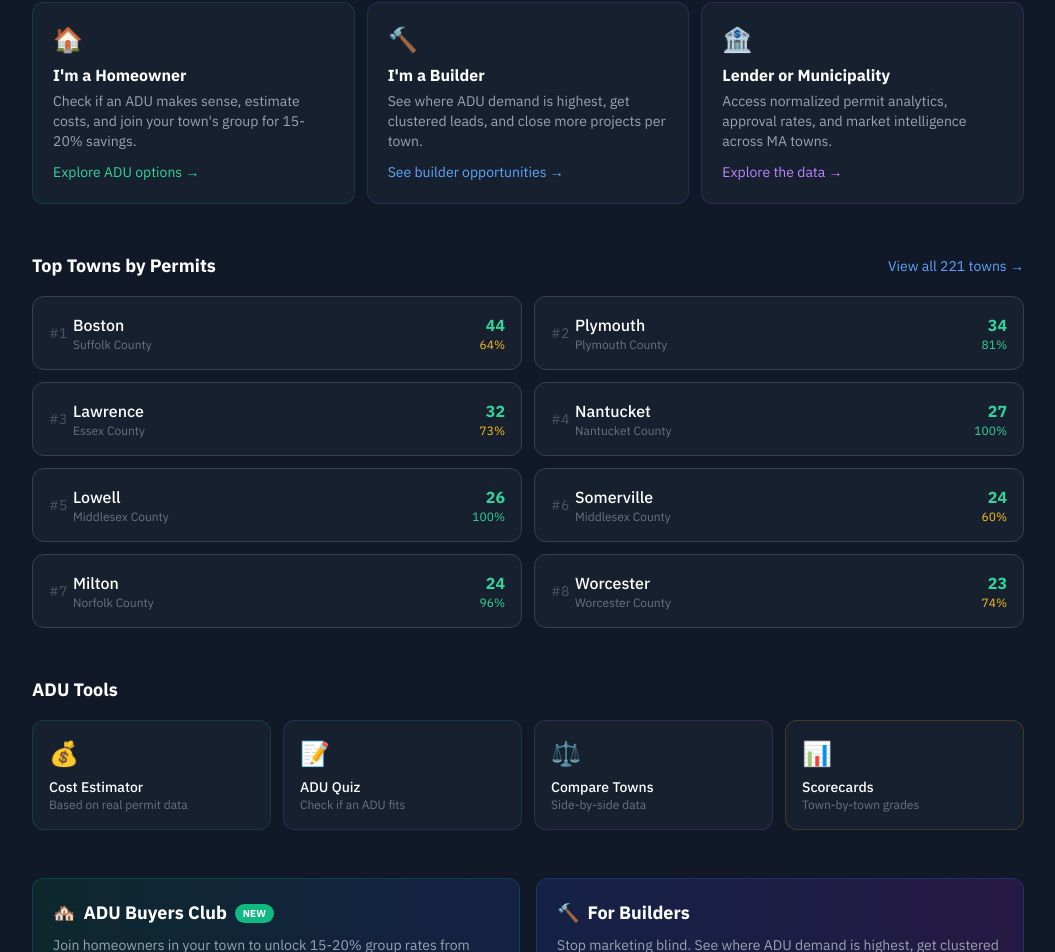
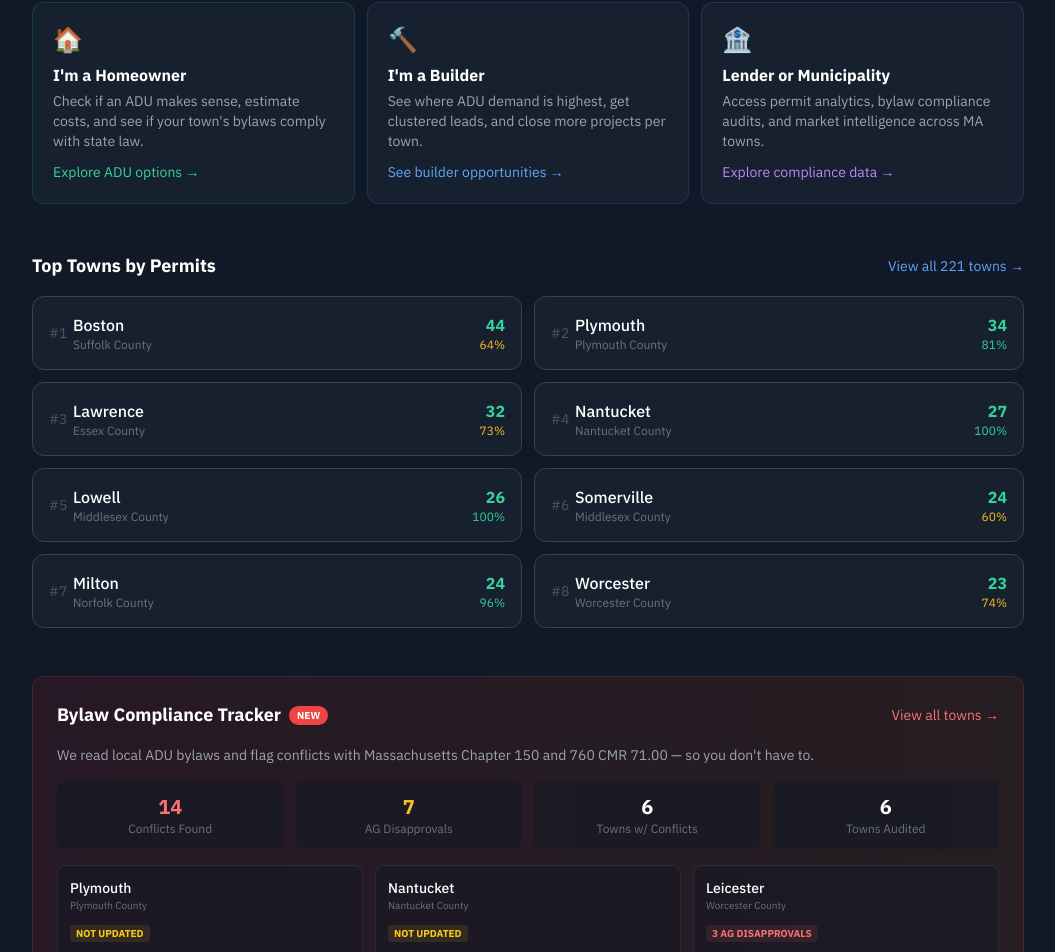
Before and after one commit to atwoodcollects/adupulse, a Next.js app: page / in a window 1280 px wide. Shown: the part 595-1547 px from the top of the page, without its empty margins (112-1167 px from the left). Built offline with nearby package versions, Linux system fonts and the light colour scheme.

Commit message:
feat: add compliance tracker section to homepage

```diff
--- a/src/app/page.tsx
+++ b/src/app/page.tsx
@@ -12,6 +12,19 @@ const TownMap = lazy(() => import('@/components/TownMap'))
 const featuredTowns = townSEOData
   .sort((a, b) => b.approved - a.approved)
   .slice(0, 8)
+
+// Compliance data (hardcoded to match /compliance page — can be moved to shared data file later)
+const complianceData = {
+  totalConflicts: 14,
+  agDisapprovals: 7,
+  townsWithConflicts: 6,
+  townsTracked: 6,
+  towns: [
+    { name: 'Plymouth', county: 'Plymouth', conflicts: 3, reviews: 2, ok: 5, status: 'NOT UPDATED', statusColor: 'text-yellow-400 bg-yellow-400/10' },
+    { name: 'Nantucket', county: 'Nantucket', conflicts: 4, reviews: 1, ok: 2, status: 'NOT UPDATED', statusColor: 'text-yellow-400 bg-yellow-400/10' },
+    { name: 'Leicester', county: 'Worcester', conflicts: 3, reviews: 0, ok: 4, status: '3 AG DISAPPROVALS', statusColor: 'text-red-400 bg-red-400/10' },
+  ]
+}
 
 export default function Home() {
   const { selectedTown, setSelectedTown } = useTown()
@@ -106,7 +119,7 @@ export default function Home() {
               className="bg-gray-800/50 border border-emerald-500/20 rounded-xl p-5 hover:bg-emerald-900/20 transition-colors group min-h-[120px]">
               <div className="text-2xl mb-2">🏠</div>
               <h3 className="text-white font-bold mb-1">I&apos;m a Homeowner</h3>
-              <p className="text-gray-400 text-sm mb-2">Check if an ADU makes sense, estimate costs, and join your town&apos;s group for 15-20% savings.</p>
+              <p className="text-gray-400 text-sm mb-2">Check if an ADU makes sense, estimate costs, and see if your town&apos;s bylaws comply with state law.</p>
               <span className="text-emerald-400 text-sm group-hover:underline">Explore ADU options →</span>
             </Link>
             <Link href="/builders"
@@ -116,12 +129,12 @@ export default function Home() {
               <p className="text-gray-400 text-sm mb-2">See where ADU demand is highest, get clustered leads, and close more projects per town.</p>
               <span className="text-blue-400 text-sm group-hover:underline">See builder opportunities →</span>
             </Link>
-            <Link href="/map"
+            <Link href="/compliance"
               className="bg-gray-800/50 border border-purple-500/20 rounded-xl p-5 hover:bg-purple-900/20 transition-colors group min-h-[120px]">
               <div className="text-2xl mb-2">🏦</div>
               <h3 className="text-white font-bold mb-1">Lender or Municipality</h3>
-              <p className="text-gray-400 text-sm mb-2">Access normalized permit analytics, approval rates, and market intelligence across MA towns.</p>
-              <span className="text-purple-400 text-sm group-hover:underline">Explore the data →</span>
+              <p className="text-gray-400 text-sm mb-2">Access permit analytics, bylaw compliance audits, and market intelligence across MA towns.</p>
+              <span className="text-purple-400 text-sm group-hover:underline">Explore compliance data →</span>
             </Link>
           </div>
         </section>
@@ -187,15 +200,75 @@ export default function Home() {
           </div>
         </section>
 
+        {/* ─── BYLAW COMPLIANCE TRACKER ─── */}
+        <section className="mb-12">
+          <div className="bg-gradient-to-r from-red-900/20 to-amber-900/20 border border-red-500/20 rounded-xl p-5 md:p-6">
+            <div className="flex items-center justify-between mb-4">
+              <div className="flex items-center gap-2">
+                <h2 className="text-lg font-bold text-white">Bylaw Compliance Tracker</h2>
+                <span className="bg-red-500 text-white text-[10px] font-bold px-2 py-0.5 rounded-full">NEW</span>
+              </div>
+              <Link href="/compliance" className="text-red-400 text-sm hover:underline">View all towns →</Link>
+            </div>
+            <p className="text-gray-400 text-sm mb-4">
+              We read local ADU bylaws and flag conflicts with Massachusetts Chapter 150 and 760 CMR 71.00 — so you don&apos;t have to.
+            </p>
+
+            {/* Compliance stats */}
+            <div className="grid grid-cols-2 sm:grid-cols-4 gap-3 mb-4">
+              <div className="bg-gray-900/50 rounded-lg p-3 text-center">
+                <div className="text-xl font-bold text-red-400">{complianceData.totalConflicts}</div>
+                <div className="text-gray-500 text-xs">Conflicts Found</div>
+              </div>
+              <div className="bg-gray-900/50 rounded-lg p-3 text-center">
+                <div className="text-xl font-bold text-amber-400">{complianceData.agDisapprovals}</div>
+                <div className="text-gray-500 text-xs">AG Disapprovals</div>
+              </div>
+              <div className="bg-gray-900/50 rounded-lg p-3 text-center">
+                <div className="text-xl font-bold text-white">{complianceData.townsWithConflicts}</div>
+                <div className="text-gray-500 text-xs">Towns w/ Conflicts</div>
+              </div>
+              <div className="bg-gray-900/50 rounded-lg p-3 text-center">
+                <div className="text-xl font-bold text-white">{complianceData.townsTracked}</div>
+                <div className="text-gray-500 text-xs">Towns Audited</div>
+              </div>
+            </div>
+
+            {/* Top conflict towns preview */}
+            <div className="grid grid-cols-1 sm:grid-cols-3 gap-3">
+              {complianceData.towns.map(town => (
+                <Link key={town.name} href="/compliance"
+                  className="bg-gray-900/40 border border-gray-700/50 rounded-lg p-3 hover:bg-gray-800/50 transition-colors">
+                  <div className="flex items-center justify-between mb-1.5">
+                    <div>
+                      <div className="text-white font-medium text-sm">{town.name}</div>
+                      <div className="text-gray-500 text-[10px]">{town.county} County</div>
+                    </div>
+                  </div>
+                  <span className={`text-[10px] font-bold px-1.5 py-0.5 rounded ${town.statusColor}`}>
+                    {town.status}
+                  </span>
+                  <div className="flex gap-2 mt-2 text-[10px]">
+                    <span className="text-red-400">{town.conflicts} conflicts</span>
+                    <span className="text-amber-400">{town.reviews} review</span>
+                    <span className="text-emerald-400">{town.ok} ok</span>
+                  </div>
+                </Link>
+              ))}
+            </div>
+          </div>
+        </section>
+
         {/* ─── TOOLS ROW ─── */}
         <section className="mb-12">
           <h2 className="text-lg font-bold text-white mb-4">ADU Tools</h2>
-          <div className="grid grid-cols-2 sm:grid-cols-4 gap-3">
+          <div className="grid grid-cols-2 sm:grid-cols-5 gap-3">
             {[
               { icon: '💰', label: 'Cost Estimator', desc: 'Based on real permit data', href: '/estimate', color: 'border-emerald-500/20' },
               { icon: '📝', label: 'ADU Quiz', desc: 'Check if an ADU fits', href: '/quiz', color: 'border-blue-500/20' },
               { icon: '⚖️', label: 'Compare Towns', desc: 'Side-by-side data', href: '/compare', color: 'border-purple-500/20' },
               { icon: '📊', label: 'Scorecards', desc: 'Town-by-town grades', href: '/scorecards', color: 'border-amber-500/20' },
+              { icon: '🔍', label: 'Compliance', desc: 'Bylaw vs. state law', href: '/compliance', color: 'border-red-500/20' },
             ].map(tool => (
               <Link key={tool.href} href={tool.href}
                 className={`bg-gray-800/50 border ${tool.color} rounded-xl p-4 hover:bg-gray-700/30 transition-colors min-h-[90px]`}>
```
